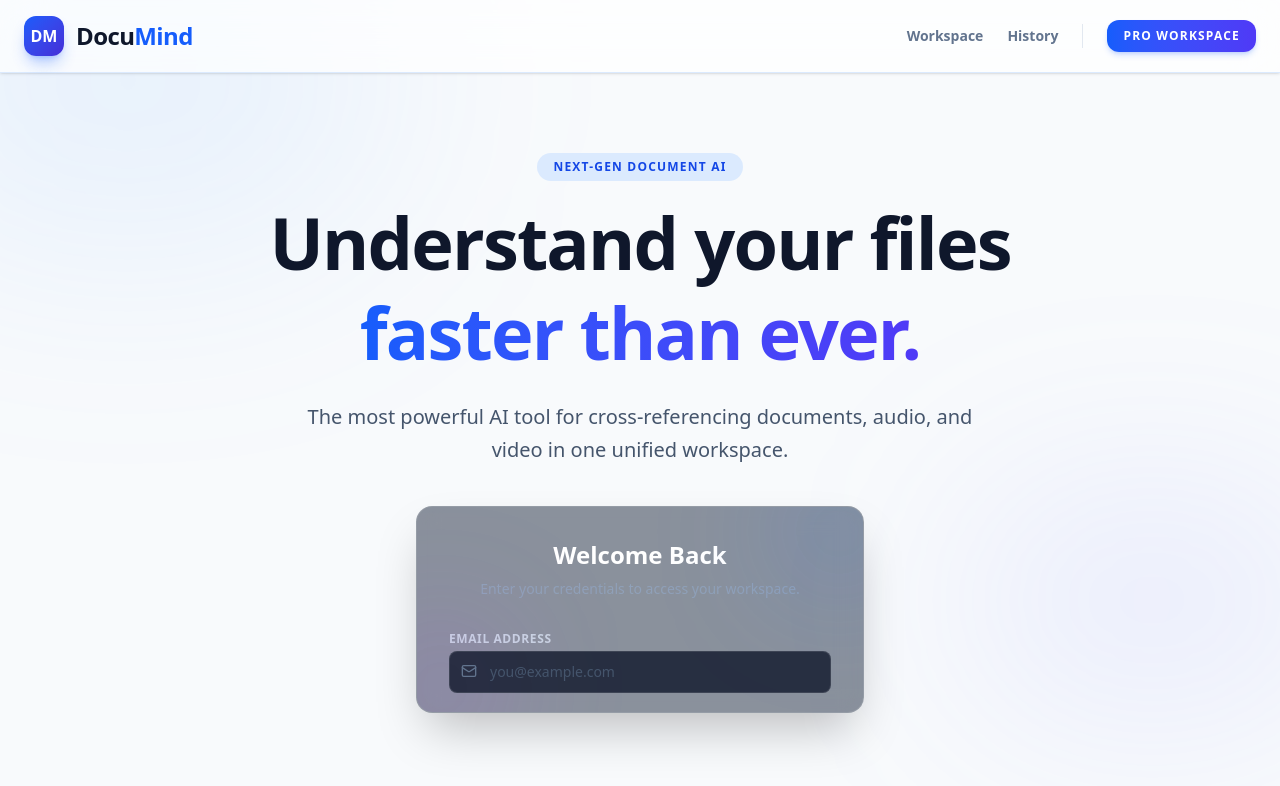
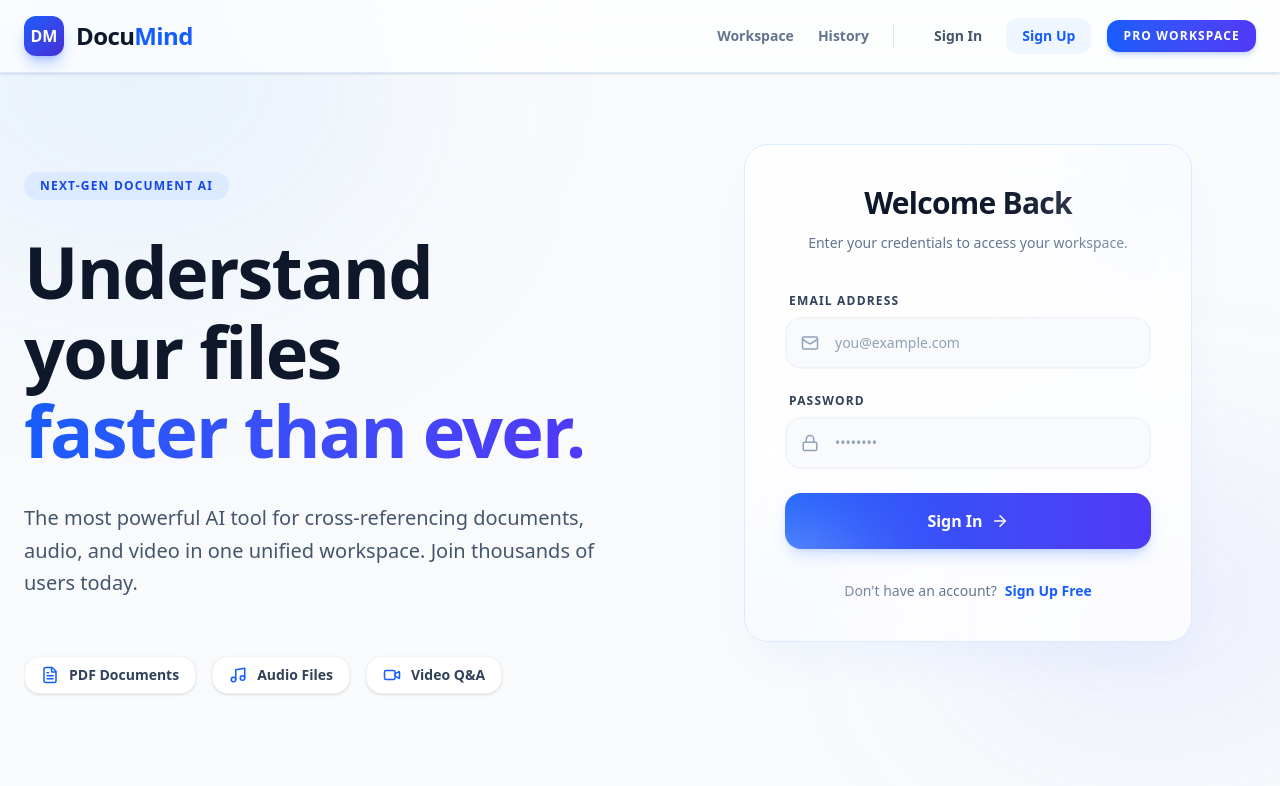
Before and after one commit to DEVESH1709/DocuMind, a React (Vite) app in the folder client/: page / in a window 1280 px wide. Shown: the top 786 px of the page. Built offline with nearby package versions, Linux system fonts and the light colour scheme.

Commit message:
feat: redesign landing page with split-view, light-themed Auth UI, and supported formats section

```diff
--- a/client/src/App.jsx
+++ b/client/src/App.jsx
@@ -1,5 +1,6 @@
 import React, { useState } from 'react';
 import axios from 'axios';
+import { FileText, Music, Video, Globe } from 'lucide-react';
 import Chatbot from './components/Chatbot';
 import FileUploader from './components/FileUploader';
 import MediaPlayer from './components/MediaPlayer';
@@ -81,10 +82,19 @@ function App() {
             </nav>
             <div className="h-6 w-px bg-slate-200 hidden md:block" />
             <div className="flex items-center gap-4">
-              {token && (
+              {token ? (
                 <button onClick={() => { setToken(null); setFiles([]); }} className="text-sm font-bold text-red-500 hover:text-red-600 transition-colors cursor-pointer px-4 py-2 hover:bg-red-50 rounded-lg">
                   Logout
                 </button>
+              ) : (
+                <div className="flex items-center gap-2">
+                  <button onClick={() => { window.scrollTo({ top: document.body.scrollHeight, behavior: 'smooth' }); }} className="text-sm font-bold text-slate-600 hover:text-blue-600 transition-colors cursor-pointer px-4 py-2">
+                    Sign In
+                  </button>
+                  <button onClick={() => { window.scrollTo({ top: document.body.scrollHeight, behavior: 'smooth' }); }} className="text-sm font-bold bg-blue-50 text-blue-600 px-4 py-2 rounded-xl hover:bg-blue-100 transition-colors cursor-pointer">
+                    Sign Up
+                  </button>
+                </div>
               )}
               <div className="hidden sm:flex items-center gap-2 px-4 py-2 rounded-xl bg-gradient-to-r from-blue-600 to-indigo-600 text-white shadow-md shadow-blue-600/20">
                 <span className="text-xs font-bold uppercase tracking-widest">Pro Workspace</span>
@@ -96,23 +106,41 @@ function App() {
 
       <main className="max-w-[1600px] mx-auto px-6 h-[calc(100vh-80px)] overflow-hidden relative z-10">
         {!token && (
-          <div className="flex flex-col items-center justify-center h-full py-20 space-y-10 overflow-y-auto">
-            <div className="text-center max-w-3xl space-y-6">
-              <div className="inline-block px-4 py-1.5 rounded-full bg-blue-100 text-blue-700 text-xs font-bold uppercase tracking-widest mb-4">
+          <div className="grid grid-cols-1 lg:grid-cols-2 gap-12 lg:gap-20 items-center h-full py-10 overflow-y-auto no-scrollbar">
+            <div className="space-y-8 lg:text-left text-center">
+              <div className="inline-block px-4 py-1.5 rounded-full bg-blue-100 text-blue-700 text-xs font-bold uppercase tracking-widest">
                 Next-Gen Document AI
               </div>
-              <h2 className="text-5xl md:text-7xl font-black tracking-tight text-slate-900 leading-tight">
+              <h2 className="text-5xl md:text-6xl lg:text-7xl font-black tracking-tight text-slate-900 leading-[1.1]">
                 Understand your files <br/>
                 <span className="bg-clip-text text-transparent bg-gradient-to-r from-blue-600 to-indigo-600">faster than ever.</span>
               </h2>
-              <p className="text-xl text-slate-600 max-w-2xl mx-auto leading-relaxed">
-                The most powerful AI tool for cross-referencing documents, audio, and video in one unified workspace.
+              <p className="text-xl text-slate-600 max-w-xl lg:mx-0 mx-auto leading-relaxed">
+                The most powerful AI tool for cross-referencing documents, audio, and video in one unified workspace. Join thousands of users today.
               </p>
+
+              <div className="flex flex-wrap items-center lg:justify-start justify-center gap-4 pt-6">
+                 {[
+                   { icon: <FileText size={18} />, label: "PDF Documents" },
+                   { icon: <Music size={18} />, label: "Audio Files" },
+                   { icon: <Video size={18} />, label: "Video Q&A" }
+                 ].map((item, idx) => (
+                   <div key={idx} className="flex items-center gap-2.5 px-4 py-2 rounded-2xl bg-white border border-slate-100 shadow-sm">
+                      <div className="text-blue-600">{item.icon}</div>
+                      <span className="text-sm font-bold text-slate-700">{item.label}</span>
+                   </div>
+                 ))}
+              </div>
             </div>
 
-            <Auth onLoginSuccess={handleAuthSuccess} />
+            <div id="auth-section" className="w-full max-w-md lg:ml-auto mx-auto pb-20">
+
+              <Auth onLoginSuccess={handleAuthSuccess} />
+            </div>
           </div>
         )}
+
+
 
         {token && (
           <div className="grid grid-cols-1 lg:grid-cols-12 gap-10 h-full py-10">
--- a/client/src/components/Auth.jsx
+++ b/client/src/components/Auth.jsx
@@ -1,13 +1,11 @@
 import { useState } from "react";
 import axios from "axios";
-
-import { Mail, Lock, User, ArrowRight, Loader2 } from "lucide-react";
+import { Mail, Lock, ArrowRight, Loader2 } from "lucide-react";
 
 function Auth({ onLoginSuccess }) {
-
     const [isLogin, setIsLogin] = useState(true);
     const [loading, setLoading] = useState(false);
-    const [formData, setFormData] = useState({ email: "", password: "" })
+    const [formData, setFormData] = useState({ email: "", password: "" });
     const [error, setError] = useState("");
 
     const handleChange = (e) => {
@@ -52,27 +50,30 @@ function Auth({ onLoginSuccess }) {
     };
 
     return (
-        <div className="max-w-md w-full mx-auto bg-slate-800/50 backdrop-blur-md p-8 rounded-2xl border border-white/10 shadow-2xl relative overflow-hidden">
-            <div className="absolute -top-10 -right-10 w-32 h-32 bg-blue-500/20 rounded-full blur-3xl pointer-events-none" />
-            <div className="absolute -bottom-10 -left-10 w-32 h-32 bg-purple-500/20 rounded-full blur-3xl pointer-events-none" />
+        <div className="max-w-md w-full mx-auto bg-white/80 backdrop-blur-xl p-10 rounded-3xl border border-blue-100 shadow-2xl shadow-blue-600/5 relative overflow-hidden animate-in fade-in zoom-in duration-500">
+            {/* Subtle decorative elements */}
+            <div className="absolute -top-10 -right-10 w-32 h-32 bg-blue-50 rounded-full blur-3xl pointer-events-none" />
+            <div className="absolute -bottom-10 -left-10 w-32 h-32 bg-indigo-50 rounded-full blur-3xl pointer-events-none" />
 
-            <h2 className="text-2xl font-bold text-white mb-2 text-center">
-                {isLogin ? 'Welcome Back' : 'Create Account'}
-            </h2>
-            <p className="text-slate-400 text-center mb-8 text-sm">
-                {isLogin ? 'Enter your credentials to access your workspace.' : 'Sign up to start analyzing your documents.'}
-            </p>
+            <div className="text-center mb-10">
+                <h2 className="text-3xl font-black text-slate-900 mb-3 tracking-tight">
+                    {isLogin ? 'Welcome Back' : 'Create Account'}
+                </h2>
+                <p className="text-slate-500 text-sm font-medium">
+                    {isLogin ? 'Enter your credentials to access your workspace.' : 'Sign up to start analyzing your documents.'}
+                </p>
+            </div>
 
-            <form onSubmit={handleSubmit} className="space-y-4">
-                <div>
-                    <label className="block text-slate-300 text-xs font-semibold mb-1 uppercase tracking-wider">Email Address</label>
+            <form onSubmit={handleSubmit} className="space-y-6">
+                <div className="space-y-2">
+                    <label className="block text-slate-700 text-xs font-bold uppercase tracking-widest ml-1">Email Address</label>
                     <div className="relative group">
-                        <Mail size={16} className="absolute left-3 top-3 text-slate-500 group-focus-within:text-blue-400 transition-colors" />
+                        <Mail size={18} className="absolute left-4 top-1/2 -translate-y-1/2 text-slate-400 group-focus-within:text-blue-600 transition-colors" />
                         <input
                             type="email"
                             name="email"
                             required
-                            className="w-full bg-slate-900/80 border border-white/10 rounded-lg py-2.5 pl-10 pr-4 text-sm text-white focus:outline-none focus:ring-2 focus:ring-blue-500/50 transition-all placeholder:text-slate-600"
+                            className="w-full bg-slate-50 border-2 border-slate-100 rounded-2xl py-3.5 pl-12 pr-4 text-sm text-slate-900 focus:outline-none focus:border-blue-500 focus:bg-white transition-all placeholder:text-slate-400"
                             placeholder="you@example.com"
                             value={formData.email}
                             onChange={handleChange}
@@ -80,15 +81,15 @@ function Auth({ onLoginSuccess }) {
                     </div>
                 </div>
 
-                <div>
-                    <label className="block text-slate-300 text-xs font-semibold mb-1 uppercase tracking-wider">Password</label>
+                <div className="space-y-2">
+                    <label className="block text-slate-700 text-xs font-bold uppercase tracking-widest ml-1">Password</label>
                     <div className="relative group">
-                        <Lock size={16} className="absolute left-3 top-3 text-slate-500 group-focus-within:text-blue-400 transition-colors" />
+                        <Lock size={18} className="absolute left-4 top-1/2 -translate-y-1/2 text-slate-400 group-focus-within:text-blue-600 transition-colors" />
                         <input
                             type="password"
                             name="password"
                             required
-                            className="w-full bg-slate-900/80 border border-white/10 rounded-lg py-2.5 pl-10 pr-4 text-sm text-white focus:outline-none focus:ring-2 focus:ring-blue-500/50 transition-all placeholder:text-slate-600"
+                            className="w-full bg-slate-50 border-2 border-slate-100 rounded-2xl py-3.5 pl-12 pr-4 text-sm text-slate-900 focus:outline-none focus:border-blue-500 focus:bg-white transition-all placeholder:text-slate-400"
                             placeholder="••••••••"
                             value={formData.password}
                             onChange={handleChange}
@@ -97,9 +98,9 @@ function Auth({ onLoginSuccess }) {
                 </div>
 
                 {error && (
-                    <div className={`p-3 border rounded-lg text-xs text-center ${error.includes("successful")
-                        ? "bg-green-500/10 border-green-500/20 text-green-400"
-                        : "bg-red-500/10 border-red-500/20 text-red-400"
+                    <div className={`p-4 border-2 rounded-2xl text-sm font-semibold text-center animate-in fade-in slide-in-from-top-2 ${error.includes("successful")
+                        ? "bg-green-50 border-green-100 text-green-600"
+                        : "bg-red-50 border-red-100 text-red-600"
                         }`}>
                         {error}
                     </div>
@@ -108,20 +109,20 @@ function Auth({ onLoginSuccess }) {
                 <button
                     type="submit"
                     disabled={loading}
-                    className="w-full py-2.5 bg-linear-to-r from-blue-600 to-indigo-600 hover:from-blue-500 hover:to-indigo-500 text-white rounded-lg font-semibold shadow-lg shadow-blue-500/20 transition-all hover:scale-[1.02] active:scale-[0.98] flex items-center justify-center gap-2 disabled:opacity-70 disabled:cursor-not-allowed cursor-pointer"
+                    className="w-full py-4 bg-gradient-to-r from-blue-600 to-indigo-600 hover:from-blue-500 hover:to-indigo-500 text-white rounded-2xl font-bold shadow-lg shadow-blue-600/20 transition-all hover:scale-[1.02] active:scale-[0.98] flex items-center justify-center gap-2 disabled:opacity-70 disabled:cursor-not-allowed cursor-pointer"
                 >
-                    {loading ? <Loader2 size={18} className="animate-spin" /> : (isLogin ? 'Sign In' : 'Create Account')}
-                    {!loading && <ArrowRight size={16} />}
+                    {loading ? <Loader2 size={20} className="animate-spin" /> : (isLogin ? 'Sign In' : 'Get Started')}
+                    {!loading && <ArrowRight size={18} />}
                 </button>
             </form>
 
-            <div className="mt-6 text-center text-sm">
-                <span className="text-slate-500">{isLogin ? "Don't have an account?" : "Already have an account?"}</span>
+            <div className="mt-8 text-center text-sm">
+                <span className="text-slate-500 font-medium">{isLogin ? "Don't have an account?" : "Already have an account?"}</span>
                 <button
                     onClick={() => setIsLogin(!isLogin)}
-                    className="ml-2 text-blue-400 hover:text-blue-300 font-medium transition-colors cursor-pointer"
+                    className="ml-2 text-blue-600 hover:text-blue-700 font-bold transition-colors cursor-pointer"
                 >
-                    {isLogin ? 'Sign Up' : 'Log In'}
+                    {isLogin ? 'Sign Up Free' : 'Sign In'}
                 </button>
             </div>
         </div>
```
